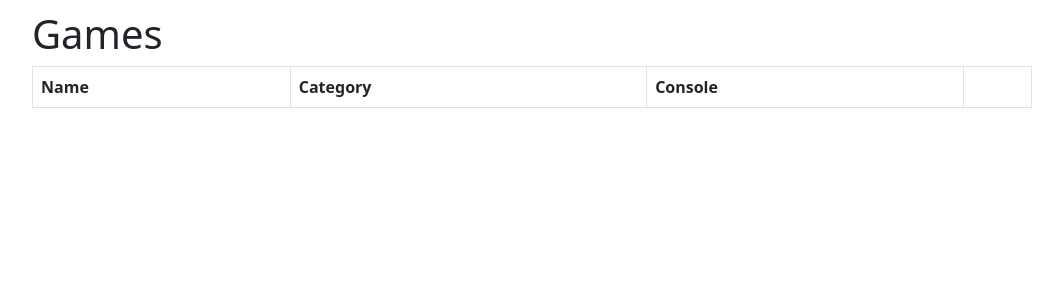
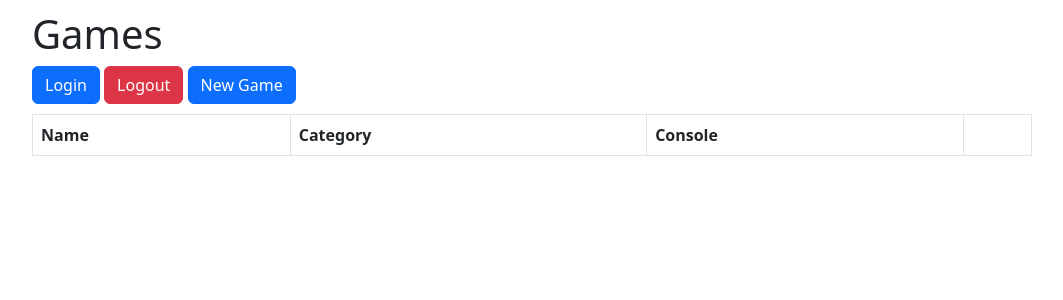
Before and after one commit to 0culos/gamelib, a Flask app: page / in a window 1280 px wide. Shown: the top 300 px of the page, without its empty margins (108-1171 px from the left). Run offline with Flask 3, Linux system fonts and the light colour scheme; lists and menus that the app fills with data are empty; some libraries are stand-ins or nearby versions.

```diff
--- a/templates/edit.html
+++ b/templates/edit.html
@@ -25,6 +25,7 @@
             <input type="text" id="console" name="console" class="form-control" value="{{ game.console }}">
           </div>
           <button type="submit" class="btn btn-primary btn-save">Save</button>
+          <a class="btn btn-danger" href="{{ url_for('index') }}">Go Back</a>
         </fieldset>
       </form>
 {% endblock %}
--- a/templates/list.html
+++ b/templates/list.html
@@ -1,5 +1,8 @@
 {% extends "base.html" %}
 {% block content %}
+        <a class="btn btn-primary" href="{{ url_for('login') }}">Login</a>
+        <a class="btn btn-danger" href="{{ url_for('logout') }}">Logout</a>
+        <a class="btn btn-primary" href="{{ url_for('new_game') }}">New Game</a>
         <table class="table table-striped table-responsive table-bordered">
             <thead class="thead-default">
                 <tr>
--- a/templates/login.html
+++ b/templates/login.html
@@ -8,5 +8,6 @@
             <p><label>Password:</label> <input class="form-control" type="password" name="password" required></p>
             <p><button class="btn btn-primary" type="submit">Enter</button></p>
         </form>
+        <a class="btn btn-danger" href="{{ url_for('index') }}">Go Back</a>
     </div>
 {% endblock %}
--- a/templates/new_game.html
+++ b/templates/new_game.html
@@ -24,6 +24,7 @@
             <input type="text" id="console" name="console" class="form-control">
           </div>
           <button type="submit" class="btn btn-primary btn-save">Save</button>
+          <a class="btn btn-danger" href="{{ url_for('index') }}">Go Back</a>
         </fieldset>
       </form>
 {% endblock %}
--- a/views.py
+++ b/views.py
@@ -92,7 +92,7 @@ def delete(id):
     return redirect(url_for('index'))
 
 
-@app.route('/login')
+@app.route('/login', methods=('GET', 'POST'))
 def login():
     next_page = request.args.get('next_page')
     return render_template('login.html', next_page=next_page)
```
Also changed, not shown: helpers.py (+9 -0 lines).
